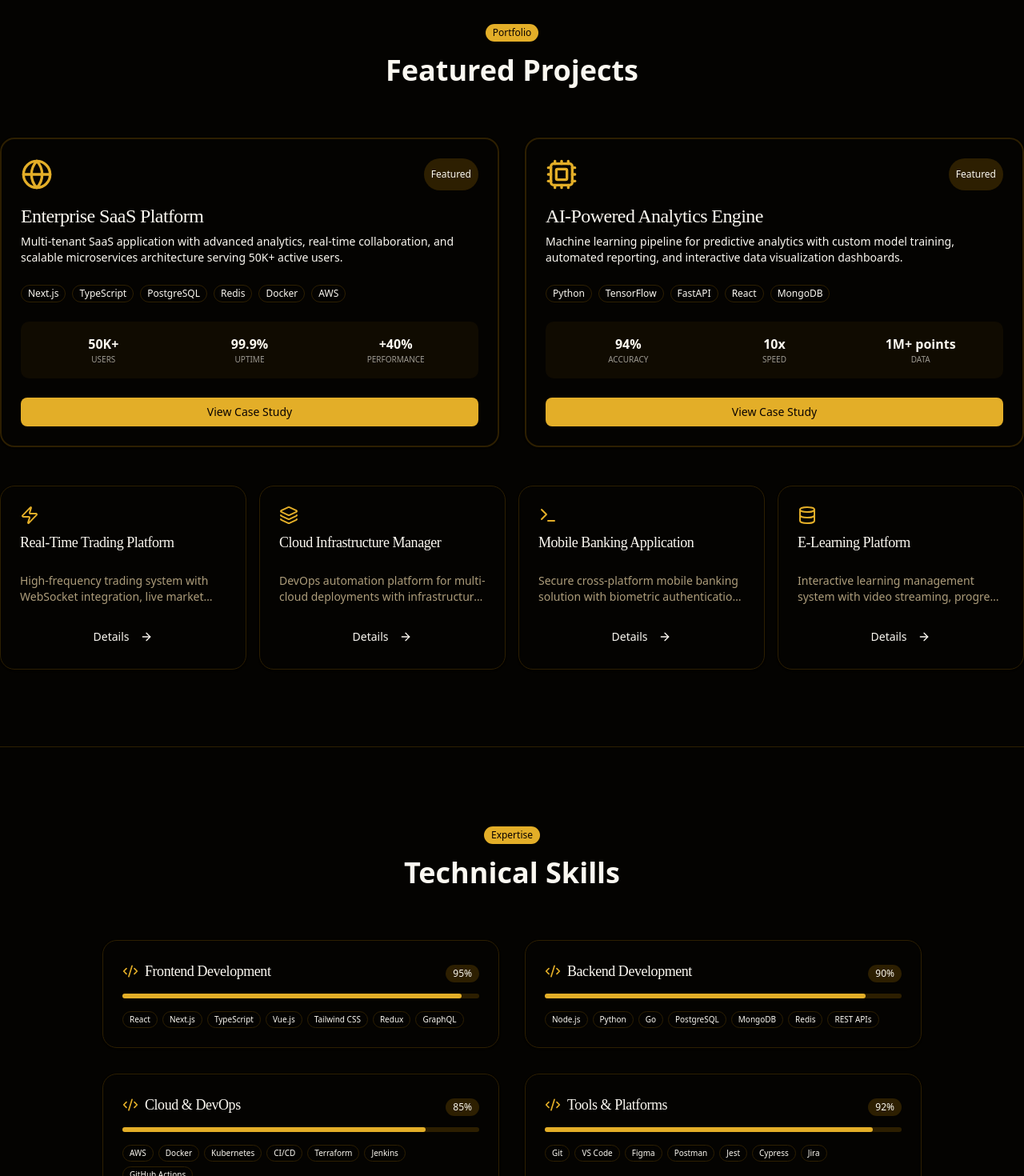
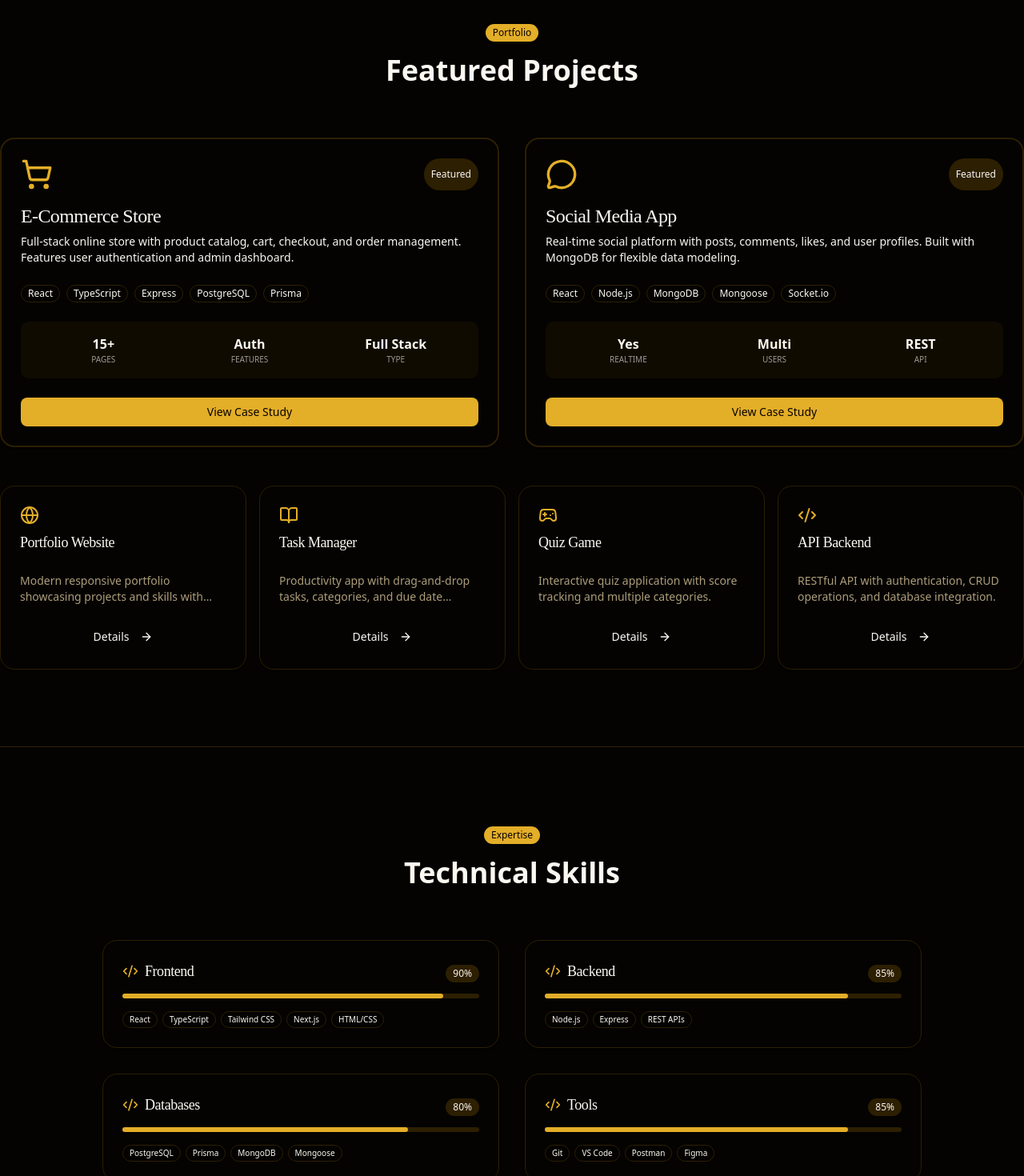
Before and after one commit to dikie001/dikie.dev, a React (Vite) app in the folder client/: page / in a window 1280 px wide. Shown: the part 1330-2800 px from the top of the page at 80% size. Built offline with nearby package versions, Linux system fonts and the light colour scheme.

Commit message:
feat: add initial portfolio data for skills, social links, and projects

```diff
--- a/client/src/data/projects.ts
+++ b/client/src/data/projects.ts
@@ -1,59 +1,59 @@
-import { Globe, Cpu, Zap, Layers, Terminal, Database } from 'lucide-react';
+import { Globe, ShoppingCart, MessageCircle, Gamepad2, BookOpen, Code2 } from 'lucide-react';
 import type { Project } from '@/types';
 
 export const projects: Project[] = [
     {
-        title: 'Enterprise SaaS Platform',
-        description: 'Multi-tenant SaaS application with advanced analytics, real-time collaboration, and scalable microservices architecture serving 50K+ active users.',
-        tech: ['Next.js', 'TypeScript', 'PostgreSQL', 'Redis', 'Docker', 'AWS'],
-        metrics: { users: '50K+', uptime: '99.9%', performance: '+40%' },
+        title: 'E-Commerce Store',
+        description: 'Full-stack online store with product catalog, cart, checkout, and order management. Features user authentication and admin dashboard.',
+        tech: ['React', 'TypeScript', 'Express', 'PostgreSQL', 'Prisma'],
+        metrics: { pages: '15+', features: 'Auth', type: 'Full Stack' },
         link: '#',
-        icon: Globe,
+        icon: ShoppingCart,
         featured: true
     },
     {
-        title: 'AI-Powered Analytics Engine',
-        description: 'Machine learning pipeline for predictive analytics with custom model training, automated reporting, and interactive data visualization dashboards.',
-        tech: ['Python', 'TensorFlow', 'FastAPI', 'React', 'MongoDB'],
-        metrics: { accuracy: '94%', speed: '10x', data: '1M+ points' },
+        title: 'Social Media App',
+        description: 'Real-time social platform with posts, comments, likes, and user profiles. Built with MongoDB for flexible data modeling.',
+        tech: ['React', 'Node.js', 'MongoDB', 'Mongoose', 'Socket.io'],
+        metrics: { realtime: 'Yes', users: 'Multi', api: 'REST' },
         link: '#',
-        icon: Cpu,
+        icon: MessageCircle,
         featured: true
     },
     {
-        title: 'Real-Time Trading Platform',
-        description: 'High-frequency trading system with WebSocket integration, live market data processing, and sub-millisecond order execution capabilities.',
-        tech: ['TypeScript', 'WebSocket', 'PostgreSQL', 'Redis', 'Kubernetes'],
-        metrics: { latency: '<5ms', trades: '10K/sec', uptime: '99.99%' },
+        title: 'Portfolio Website',
+        description: 'Modern responsive portfolio showcasing projects and skills with dark/light theme toggle.',
+        tech: ['React', 'TypeScript', 'Tailwind CSS'],
+        metrics: {},
         link: '#',
-        icon: Zap,
+        icon: Globe,
         featured: false
     },
     {
-        title: 'Cloud Infrastructure Manager',
-        description: 'DevOps automation platform for multi-cloud deployments with infrastructure as code, automated scaling, and comprehensive monitoring.',
-        tech: ['Go', 'Terraform', 'Kubernetes', 'Prometheus', 'Grafana'],
-        metrics: { deploy: '60%↓', costs: '35%↓', servers: '500+' },
+        title: 'Task Manager',
+        description: 'Productivity app with drag-and-drop tasks, categories, and due date reminders.',
+        tech: ['React', 'Express', 'PostgreSQL'],
+        metrics: {},
         link: '#',
-        icon: Layers,
+        icon: BookOpen,
         featured: false
     },
     {
-        title: 'Mobile Banking Application',
-        description: 'Secure cross-platform mobile banking solution with biometric authentication, real-time transactions, and advanced fraud detection.',
-        tech: ['React Native', 'Node.js', 'PostgreSQL', 'OAuth2', 'JWT'],
-        metrics: { users: '100K+', rating: '4.8★', security: 'A+' },
+        title: 'Quiz Game',
+        description: 'Interactive quiz application with score tracking and multiple categories.',
+        tech: ['React', 'TypeScript', 'Tailwind CSS'],
+        metrics: {},
         link: '#',
-        icon: Terminal,
+        icon: Gamepad2,
         featured: false
     },
     {
-        title: 'E-Learning Platform',
-        description: 'Interactive learning management system with video streaming, progress tracking, certification, and AI-powered personalized learning paths.',
-        tech: ['Vue.js', 'Laravel', 'MySQL', 'FFmpeg', 'AWS S3'],
-        metrics: { students: '25K+', courses: '500+', completion: '85%' },
+        title: 'API Backend',
+        description: 'RESTful API with authentication, CRUD operations, and database integration.',
+        tech: ['Node.js', 'Express', 'MongoDB', 'JWT'],
+        metrics: {},
         link: '#',
-        icon: Database,
+        icon: Code2,
         featured: false
     }
 ];
--- a/client/src/data/skills.ts
+++ b/client/src/data/skills.ts
@@ -1,20 +1,20 @@
 import type { SkillCategory } from '@/types';
 
 export const skills: SkillCategory = {
-    'Frontend Development': {
-        items: ['React', 'Next.js', 'TypeScript', 'Vue.js', 'Tailwind CSS', 'Redux', 'GraphQL'],
-        level: 95
-    },
-    'Backend Development': {
-        items: ['Node.js', 'Python', 'Go', 'PostgreSQL', 'MongoDB', 'Redis', 'REST APIs'],
+    'Frontend': {
+        items: ['React', 'TypeScript', 'Tailwind CSS', 'Next.js', 'HTML/CSS'],
         level: 90
     },
-    'Cloud & DevOps': {
-        items: ['AWS', 'Docker', 'Kubernetes', 'CI/CD', 'Terraform', 'Jenkins', 'GitHub Actions'],
+    'Backend': {
+        items: ['Node.js', 'Express', 'REST APIs'],
         level: 85
     },
-    'Tools & Platforms': {
-        items: ['Git', 'VS Code', 'Figma', 'Postman', 'Jest', 'Cypress', 'Jira'],
-        level: 92
+    'Databases': {
+        items: ['PostgreSQL', 'Prisma', 'MongoDB', 'Mongoose'],
+        level: 80
+    },
+    'Tools': {
+        items: ['Git', 'VS Code', 'Postman', 'Figma'],
+        level: 85
     }
 };
--- a/client/src/data/social-links.ts
+++ b/client/src/data/social-links.ts
@@ -1,16 +1,16 @@
 import { Github, Linkedin, Mail } from 'lucide-react';
-import { Briefcase, Users, Award, TrendingUp } from 'lucide-react';
+import { Code2, Folder, Coffee, Rocket } from 'lucide-react';
 import type { SocialLink, Stat } from '@/types';
 
 export const socialLinks: SocialLink[] = [
-    { icon: Github, href: 'https://github.com/dikie', label: 'GitHub' },
+    { icon: Github, href: 'https://github.com/dikie001', label: 'GitHub' },
     { icon: Linkedin, href: 'https://linkedin.com/in/dikie', label: 'LinkedIn' },
     { icon: Mail, href: 'mailto:dikie@example.com', label: 'Email' }
 ];
 
 export const stats: Stat[] = [
-    { icon: Briefcase, value: '50+', label: 'Projects Completed' },
-    { icon: Users, value: '30+', label: 'Happy Clients' },
-    { icon: Award, value: '15+', label: 'Awards Won' },
-    { icon: TrendingUp, value: '99%', label: 'Success Rate' }
+    { icon: Folder, value: '10+', label: 'Projects Built' },
+    { icon: Code2, value: '4+', label: 'Technologies' },
+    { icon: Coffee, value: '∞', label: 'Cups of Coffee' },
+    { icon: Rocket, value: '1', label: 'Goal: Get Hired' }
 ];
```
